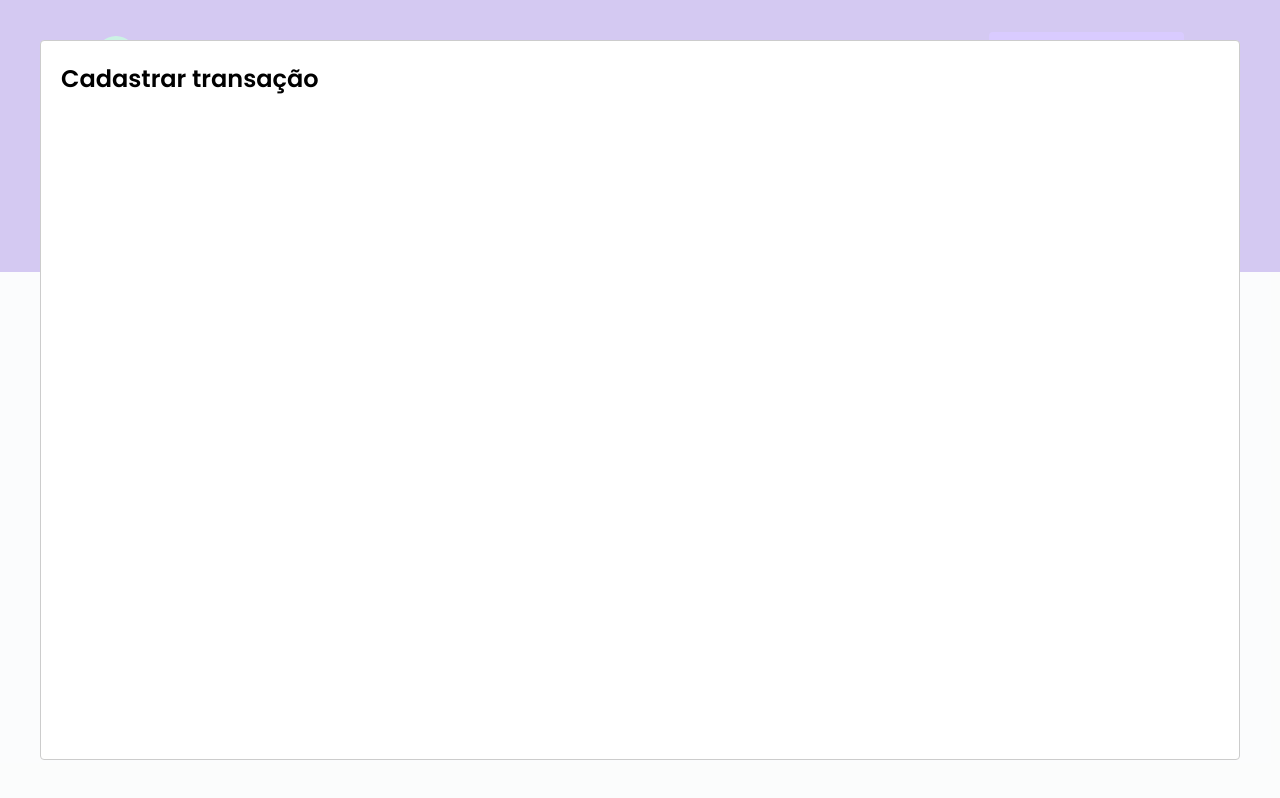
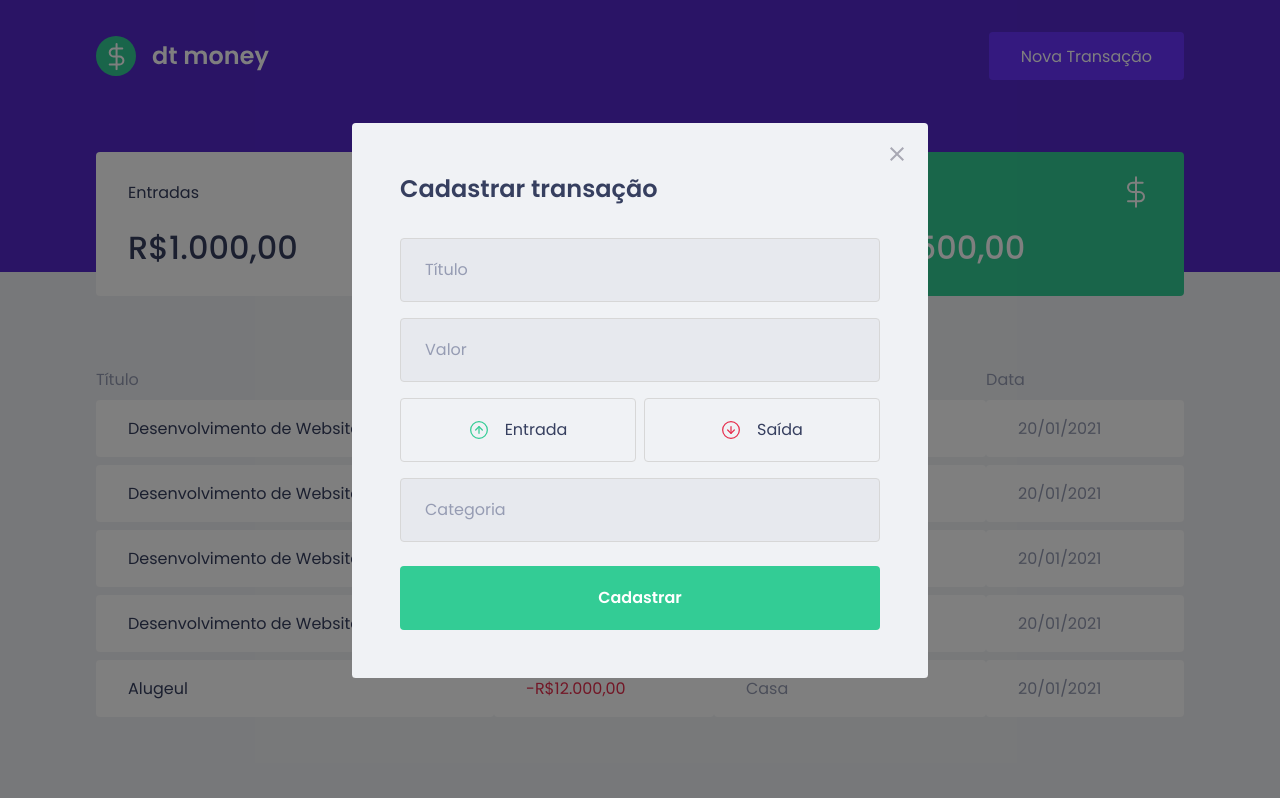
Before and after one commit to MiguelMarcola/dtmoney, a React (Create React App) app: page / in a window 1280 px wide. Both pictures are taken after a click on the button "Nova Transação". Built offline with nearby package versions, Linux system fonts and the light colour scheme; no server answers; what miragejs would draw is missing.

Commit message:
styling modal

```diff
--- a/package.json
+++ b/package.json
@@ -5,6 +5,7 @@
   "dependencies": {
     "axios": "^0.25.0",
     "miragejs": "^0.1.43",
+    "polished": "^4.1.4",
     "react": "^17.0.2",
     "react-dom": "^17.0.2",
     "react-modal": "^3.14.4",
--- a/src/App.tsx
+++ b/src/App.tsx
@@ -5,6 +5,7 @@
 
 
 import { GlobalStyle } from "./styles/global"
+import { NewTransactionModal } from "./components/NewTransactionModal";
 
 Modal.setAppElement('#root');
 
@@ -24,12 +25,10 @@
       <Header onOpenNewTransaactionModal={handleOpenNewTransaactionModal}/>
       <Dashboard />
 
-      <Modal
-          isOpen={isNewTransactionModalOpen}
-          onRequestClose={handleCloseNewTransaactionModal}
-      >
-          <h2>Cadastrar transação</h2>
-      </Modal>
+      <NewTransactionModal
+        isOpen={isNewTransactionModalOpen}
+        onRequestClose={handleCloseNewTransaactionModal}
+      />
       <GlobalStyle />
     </>
   );
--- /dev/null
+++ b/src/components/NewTransactionModal/index.tsx
@@ -0,0 +1,68 @@
+import Modal from "react-modal";
+import incomeImg from "../../assets/income.svg"
+import outcomeImg from "../../assets/outcome.svg"
+import closeImg from "../../assets/close.svg"
+import { Container, TranscritionsTypeContainer } from "./styles";
+
+interface NewTransactionModalProps {
+    isOpen: boolean;
+    onRequestClose: () => void;
+}
+
+export function NewTransactionModal({ isOpen, onRequestClose }: NewTransactionModalProps) {
+    return(
+        <Modal
+          isOpen={isOpen}
+          onRequestClose={onRequestClose}
+          overlayClassName="react-modal-overlay"
+          className="react-modal-content"
+        >
+
+        <button
+            className="react-modal-close"
+            type="button"
+            onClick={onRequestClose}
+        >
+            <img src={closeImg} alt="fechar modal"/>
+        </button>
+
+
+        <Container>
+            <h2>Cadastrar transação</h2>
+
+            <input
+                placeholder="Título"
+            />
+
+            <input
+                type="number"
+                placeholder="Valor"
+            />
+
+            <TranscritionsTypeContainer>
+                <button
+                    type="button"
+                >
+                    <img src={incomeImg} alt="Entrada"/>
+                    <span>Entrada</span>
+                </button>
+
+                <button
+                    type="button"
+                >
+                    <img src={outcomeImg} alt="Entrada"/>
+                    <span>Saída</span>
+                </button>
+            </TranscritionsTypeContainer>
+
+            <input
+                placeholder="Categoria"
+            />
+
+            <button type="submit">
+                Cadastrar
+            </button>
+        </Container>
+      </Modal>
+    );
+}
--- /dev/null
+++ b/src/components/NewTransactionModal/styles.ts
@@ -0,0 +1,82 @@
+import styled from "styled-components";
+import { darken } from "polished";
+
+export const Container = styled.form`
+    h2 {
+        color: var(--text-title);
+        font-size: 1.5rem;
+        margin-bottom: 2rem;
+    }
+
+    input {
+        width: 100%;
+        padding: 0 1.5rem;
+        height: 4rem;
+        border-radius: 0.25rem;
+        border: 1px solid #d7d7d7;
+        background: #e7e9ee;
+        font-weight: 400;
+        font-size: 1rem;
+
+        &::placeholder{
+            color: var(--text-body);
+        }
+
+        & + input {
+            margin-top: 1rem;
+        }
+    }
+
+    button[type="submit"] {
+        width: 100%;
+        padding: 0 1.5rem;
+        height: 4rem;
+        background: var(--green);
+        color: #fff;
+        border-radius: 0.25rem;
+        border: 0;
+        font-size: 1rem;
+        font-weight: 700;
+        margin-top: 1.5rem;
+        transition: 0.2s;
+
+        &:hover {
+            filter: brightness(0.9);
+        }
+    }
+`;
+
+export const TranscritionsTypeContainer = styled.div`
+    margin: 1rem 0;
+    display: grid;
+    grid-template-columns: 1fr 1fr;
+    gap: 0.5rem;
+
+    button {
+        height: 4rem;
+        border: 1px solid #d7d7d7;
+        border-radius: 0.25rem;
+        background: transparent;
+        display: flex;
+        align-items: center;
+        justify-content: center;
+
+        transition: border-color 0.2s;
+
+        &:hover {
+            border-color: ${darken(0.1, "#d7d7d7")};
+        }
+
+        img {
+            width: 20px;
+            height: 20px;
+        }
+
+        span {
+            display: inline-block;
+            margin-left: 1rem;
+            font-size: 1rem;
+            color: var(--text-title);
+        }
+    }
+`;
--- a/src/styles/global.ts
+++ b/src/styles/global.ts
@@ -50,4 +50,38 @@
         opacity: 0.6;
         cursor: not-allowed;
     }
+
+    .react-modal-overlay {
+        background: rgba(0, 0, 0, .5);
+        position: fixed;
+        top: 0;
+        bottom: 0;
+        right: 0;
+        left: 0;
+        display: flex;
+        align-items: center;
+        justify-content: center;
+    }
+
+    .react-modal-content {
+        width: 100%;
+        max-width: 576px;
+        background: var(--background);
+        padding: 3rem;
+        position: relative;
+        border-radius: 0.24rem;
+    }
+
+    .react-modal-close {
+        position: absolute;
+        right: 1.5rem;
+        top: 1.5rem;
+        border: 0;
+        background: transparent;
+        transition: 0.2s;
+
+        &:hover {
+            filter: brightness(0.8);
+        }
+    }
 `
```
Also changed, not shown: 1 other file (tests, documents, lock files or other folders).
